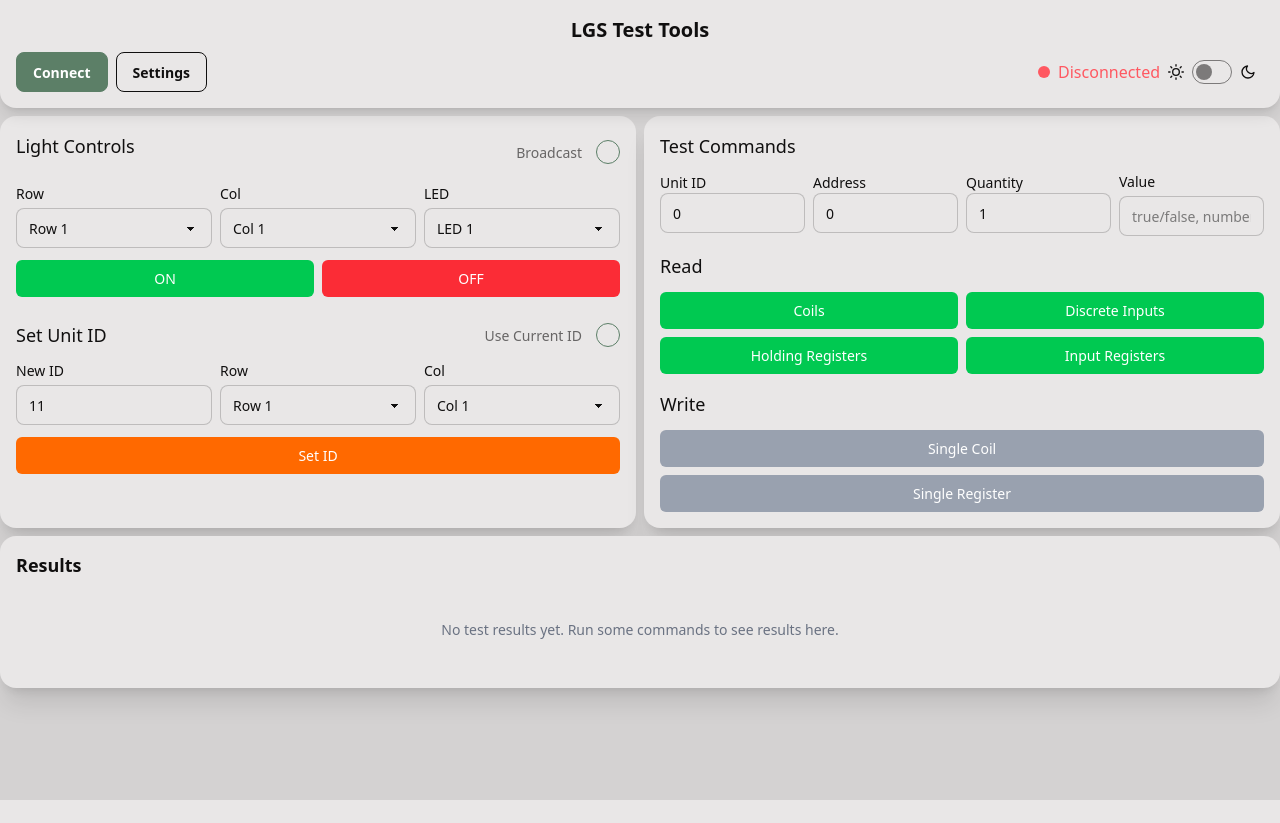
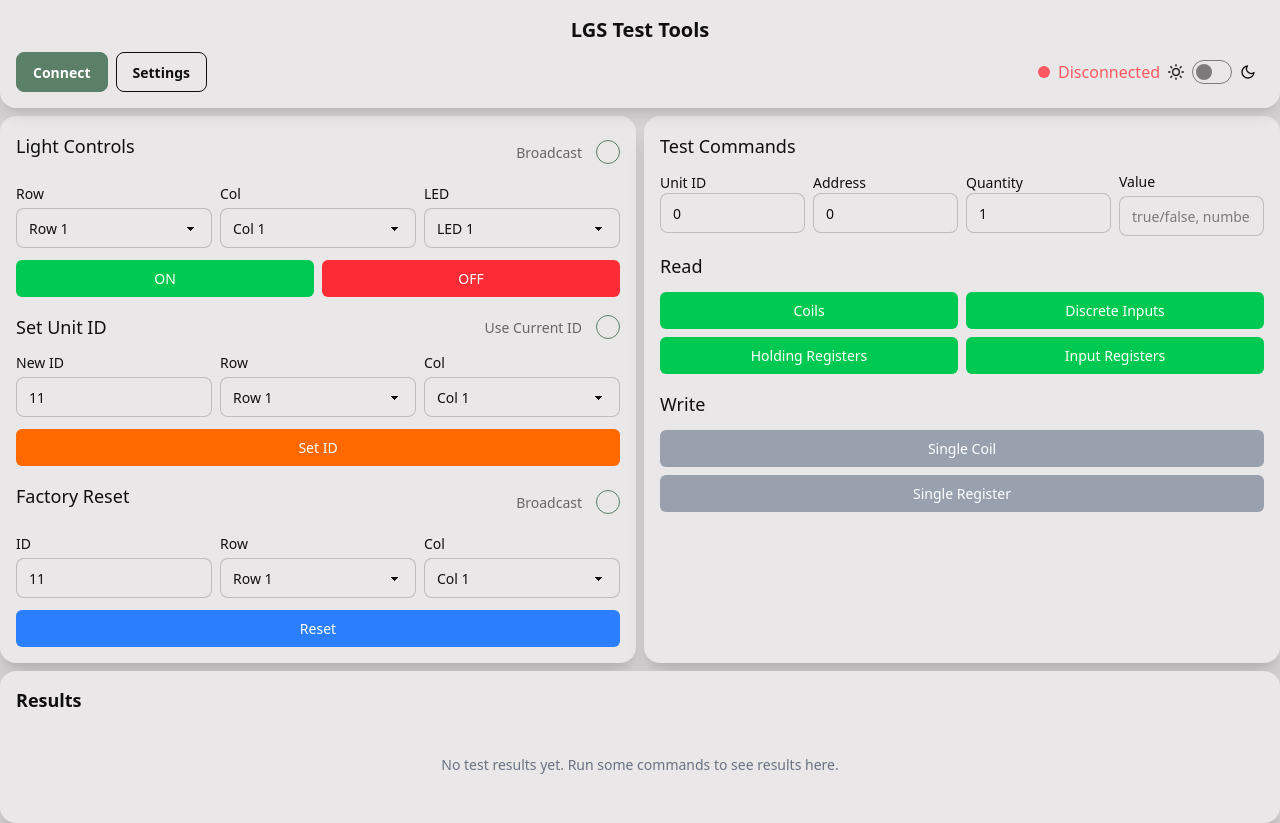
Before and after one commit to efangly/lgs-test-tools, a Next.js app: page / in a window 1280 px wide. Before the commit the page ends 800 px from the top, so only its background shows below. Built offline with nearby package versions, Linux system fonts and the light colour scheme.

Commit message:
feat: implement ResetControl component and integrate into LightPanel

```diff
--- a/components/LightPanel.tsx
+++ b/components/LightPanel.tsx
@@ -4,14 +4,16 @@ import { useState } from 'react';
 import { LightPosition } from '@/types';
 import { LightControlSection } from './LightControlSection';
 import { UnitIdConfigSection } from './UnitIdConfigSection';
+import { ResetControl } from './ResetControl';
 
 export function LightPanel() {
   const [lightPosition, setLightPosition] = useState<LightPosition>({ row: 1, col: 1, led: 1 });
 
   return (
-    <div className="space-y-6">
+    <div className="space-y-4">
       <LightControlSection lightPosition={lightPosition} onPositionChange={setLightPosition} />
       <UnitIdConfigSection />
+      <ResetControl />
     </div>
   );
 }
--- /dev/null
+++ b/components/ResetControl.tsx
@@ -0,0 +1,63 @@
+import { useGridPosition, useModbusAPI, useToast } from "@/hooks";
+import { useState } from "react";
+import { ActionButton, Dropdown, NumberInput } from "./ui/FormControls";
+import { validateUnitId } from "@/utils/modbus";
+
+export function ResetControl() {
+  const { showSuccess, showError } = useToast();
+  const { loading, executeCommand, executeCommandAsync } = useModbusAPI();
+  const [boardcast, setBoardcast] = useState(false);
+  const { position: position,
+    unitId: unitId,
+    setRow: setRow,
+    setCol: setCol,
+    setUnitId: setUnitId
+  } = useGridPosition();
+  const handleSetUnitId = async () => {
+    if (!validateUnitId(unitId)) {
+      showError('New Unit ID must be between 1 and 255');
+      return;
+    }
+    try {
+      if (boardcast) {
+        executeCommandAsync({ action: 'writeCoil', unitId: 0, address: 500, value: true });
+        executeCommandAsync({ action: 'writeCoil', unitId: 0, address: 501, value: true });
+        showSuccess(`Unit ID successfully reset for all devices`);
+        return;
+      }
+      await executeCommand({ action: 'writeCoil', unitId: unitId, address: 500, value: true });
+      await executeCommand({ action: 'writeCoil', unitId: unitId, address: 501, value: true });
+      showSuccess(`Unit ID successfully reset to ${unitId}`);
+    } catch (error) {
+      showError(`Failed to set Unit ID: ${error}`);
+    }
+  };
+  return (
+    <>
+      <div className="flex items-center justify-between mb-3">
+        <h2 className="text-lg font-medium mb-3">Factory Reset</h2>
+        <label className="label cursor-pointer">
+          <span className="label-text mr-2">Broadcast</span>
+          <input
+            type="checkbox"
+            className="checkbox checkbox-accent"
+            checked={boardcast}
+            onChange={(e) => setBoardcast(e.target.checked)}
+          />
+        </label>
+      </div>
+      <div className="space-y-3">
+        <div className="grid grid-cols-3 gap-2">
+          <NumberInput label="ID" value={unitId} onChange={setUnitId} min={0} max={255} disable={boardcast} />
+          <Dropdown label="Row" value={position.row} onChange={setRow} max={9} disable={boardcast} />
+          <Dropdown label="Col" value={position.col} onChange={setCol} max={9} disable={boardcast} />
+        </div>
+        <div>
+          <ActionButton onClick={handleSetUnitId} disabled={loading} loading={loading} variant="primary" className="w-full">
+            Reset
+          </ActionButton>
+        </div>
+      </div>
+    </>
+  )
+}
--- a/components/index.ts
+++ b/components/index.ts
@@ -7,6 +7,7 @@ export { TestCommandsPanel } from './TestCommandsPanel';
 export { default as ThemeToggle } from './ThemeToggle';
 export { ConnectionStatus } from './ConnectionStatus';
 export { ErrorBoundary } from './ErrorBoundary';
+export { ResetControl } from './ResetControl';
 
 // UI Components
 export { Dropdown, NumberInput, ActionButton } from './ui/FormControls';
--- a/components/ui/FormControls.tsx
+++ b/components/ui/FormControls.tsx
@@ -46,6 +46,7 @@ interface NumberInputProps {
   min?: number;
   max?: number;
   className?: string;
+  disable?: boolean;
 }
 
 export function NumberInput({
@@ -54,7 +55,8 @@ export function NumberInput({
   onChange,
   min = 1,
   max = 255,
-  className = ""
+  className = "",
+  disable = false
 }: NumberInputProps) {
   return (
     <div className={className}>
@@ -66,6 +68,7 @@ export function NumberInput({
         className="input input-bordered w-full"
         min={min}
         max={max}
+        disabled={disable}
       />
     </div>
   );
```
Also changed, not shown: components/TestCommandsPanel.tsx (+2 -10 lines).
